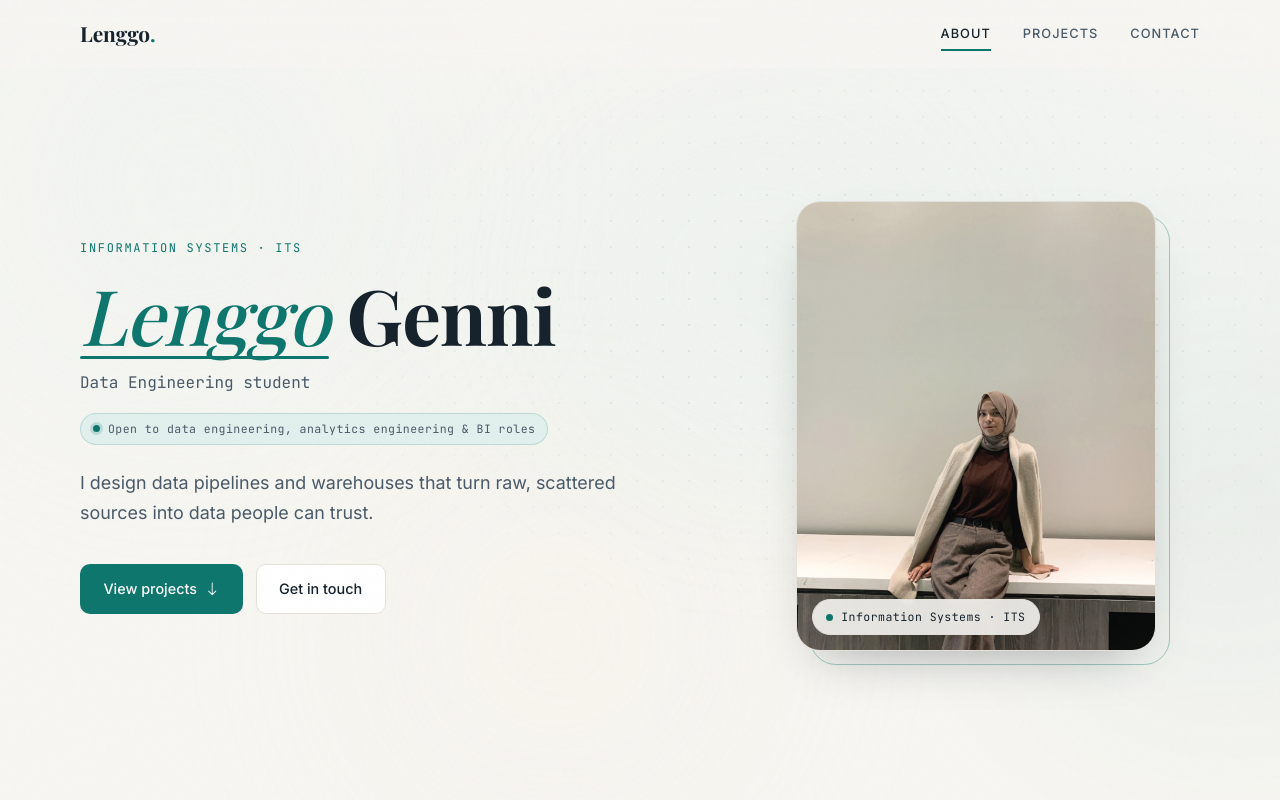
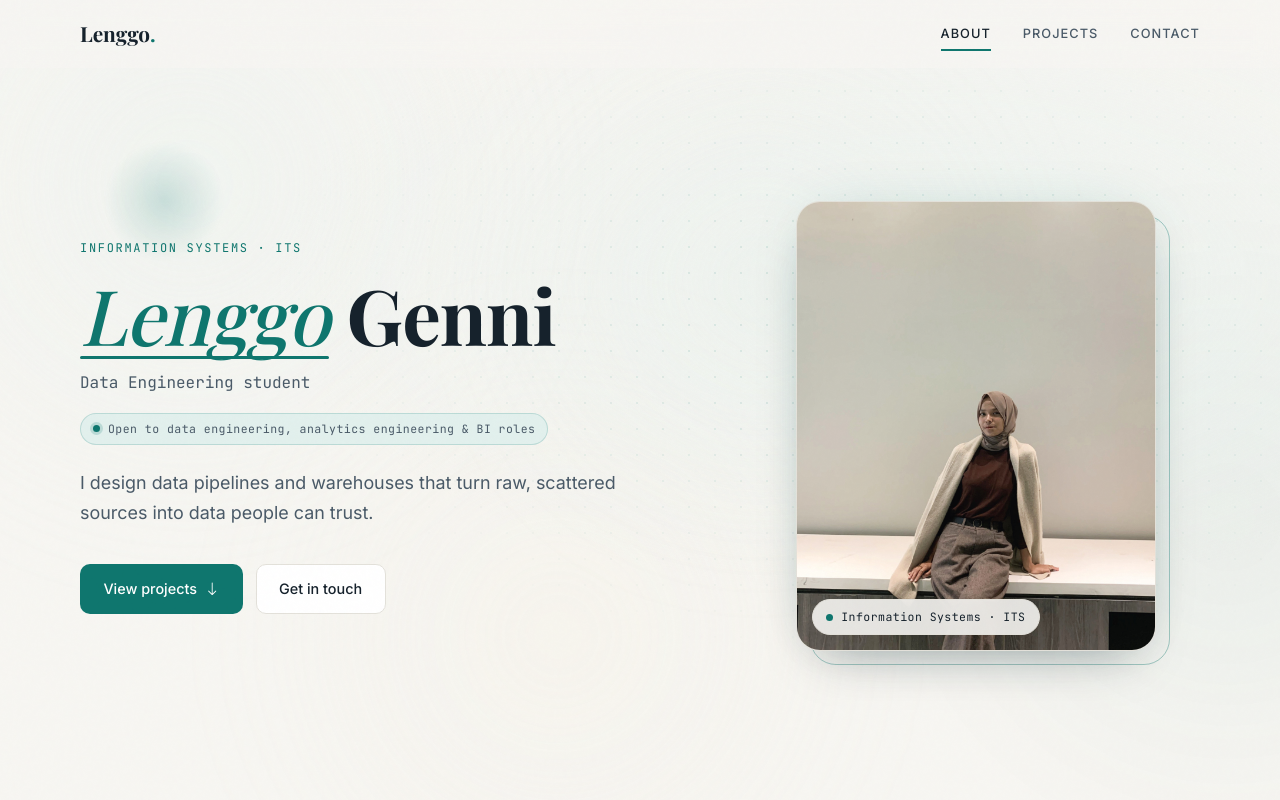
Before and after one commit to putrilenggogenni/putrilenggogenni.github.io, a plain HTML site: page index.html in a window 1280 px wide. Shown: the top 800 px of the page. Drawn offline with nearby package versions, Linux system fonts and the light colour scheme; a web font is replaced by a local one.

Commit message:
Design: more dreamy - hero floats, card glow, portrait halo

```diff
--- a/index.html
+++ b/index.html
@@ -48,6 +48,11 @@
   <main id="main">
     <!-- HERO -->
     <section class="hero" id="top">
+      <div class="hero__floats" aria-hidden="true">
+        <span class="hero__float hero__float--1"></span>
+        <span class="hero__float hero__float--2"></span>
+        <span class="hero__float hero__float--3"></span>
+      </div>
       <div class="container hero__grid">
         <div class="hero__text">
           <p class="eyebrow">Information Systems · ITS</p>
--- a/style.css
+++ b/style.css
@@ -226,6 +226,22 @@ footer { position: relative; z-index: 1; }
 
 /* ---------- hero ---------- */
 .hero { min-height: 100vh; display: flex; align-items: center; padding: calc(var(--nav-h) + 3rem) 0 4rem; position: relative; overflow: hidden; background: radial-gradient(ellipse 70% 55% at 72% 35%, rgba(226, 240, 237, .5), transparent 72%); }
+.hero__floats { position: absolute; inset: 0; pointer-events: none; z-index: 0; overflow: hidden; }
+.hero__float {
+  position: absolute; border-radius: 50%; filter: blur(2px);
+  background: radial-gradient(circle, rgba(15, 118, 110, .18), transparent 70%);
+  animation: hero-float 18s ease-in-out infinite alternate;
+}
+.hero__float--1 { width: 120px; height: 120px; top: 18%; left: 8%; animation-duration: 22s; }
+.hero__float--2 { width: 80px; height: 80px; top: 62%; left: 72%; animation-duration: 26s; animation-delay: -6s; background: radial-gradient(circle, rgba(226, 240, 237, .6), transparent 70%); }
+.hero__float--3 { width: 60px; height: 60px; top: 28%; right: 12%; animation-duration: 20s; animation-delay: -10s; background: radial-gradient(circle, rgba(246, 237, 220, .5), transparent 70%); }
+@keyframes hero-float {
+  0%   { transform: translate3d(0, 0, 0) scale(1); }
+  100% { transform: translate3d(12px, -18px, 0) scale(1.06); }
+}
+@media (prefers-reduced-motion: reduce) {
+  .hero__float { animation: none !important; }
+}
 .hero::before {
   content: ''; position: absolute; inset: 0; pointer-events: none; z-index: 0;
   background-image: radial-gradient(circle, rgba(15, 118, 110, .10) 1px, transparent 1px);
@@ -288,7 +304,7 @@ footer { position: relative; z-index: 1; }
 .hero__photo {
   position: relative; display: block; width: 100%; aspect-ratio: 4 / 5; object-fit: cover;
   border-radius: 24px; border: 1px solid var(--line); background: var(--surface-2);
-  box-shadow: 0 24px 50px -26px rgba(22, 34, 44, .4);
+  box-shadow: 0 24px 50px -26px rgba(22, 34, 44, .4), 0 0 60px -20px rgba(15, 118, 110, .22);
 }
 .hero__photo--fallback {
   display: grid; place-items: center;
@@ -339,7 +355,7 @@ footer { position: relative; z-index: 1; }
   overflow: hidden;
   transition: transform .35s var(--ease), box-shadow .35s, border-color .35s;
 }
-.card:hover { transform: translateY(-6px); box-shadow: 0 24px 48px -26px rgba(22, 34, 44, .35); border-color: var(--accent); }
+.card:hover { transform: translateY(-6px); box-shadow: 0 24px 48px -26px rgba(22, 34, 44, .35), 0 0 40px -12px rgba(15, 118, 110, .18); border-color: var(--accent); }
 .card__media { background: var(--surface-2); aspect-ratio: 16 / 9; overflow: hidden; padding: 1rem; }
 .card__media img { width: 100%; height: 100%; object-fit: contain; transition: transform .6s var(--ease); }
 .card:hover .card__media img { transform: scale(1.03); }
```
